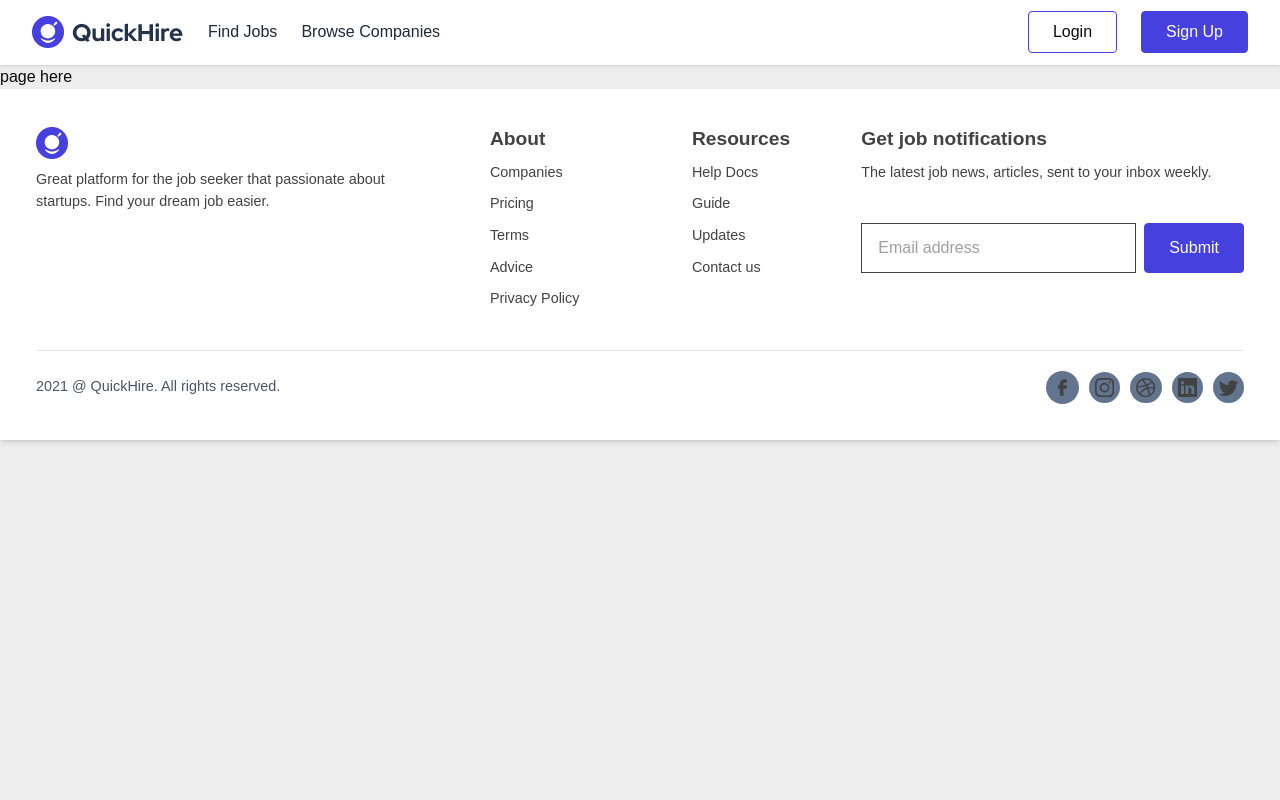
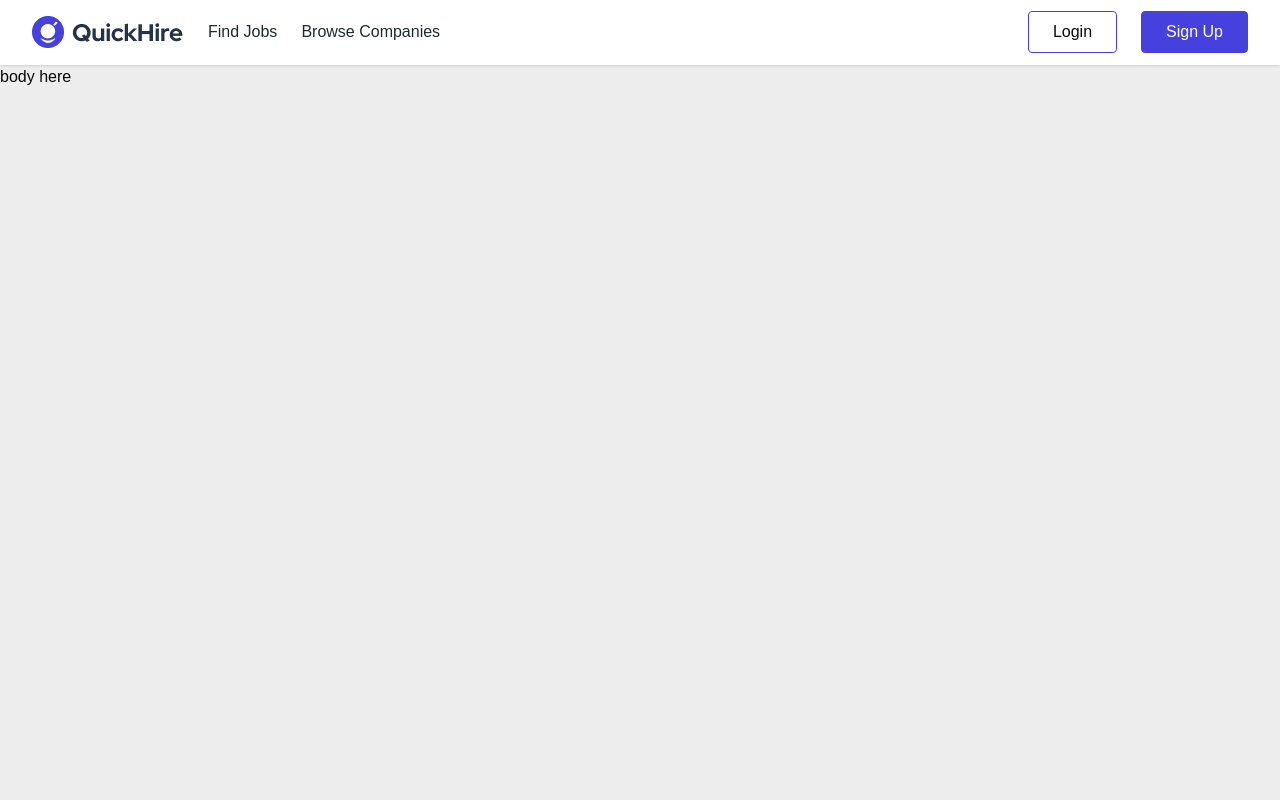
Before and after one commit to Marg0n/QuickHire, a Next.js app: page / in a window 1280 px wide. Shown: the top 800 px of the page. Built offline with nearby package versions, Linux system fonts and the light colour scheme.

Commit message:
Add: Added landing Body component.

```diff
--- a/src/app/(CommonLayout)/page.tsx
+++ b/src/app/(CommonLayout)/page.tsx
@@ -1,3 +1,4 @@
+import Body from "@/components/landing/Body";
 import Footer from "@/components/shared/Footer";
 import Navbar from "@/components/shared/Navbar";
 
@@ -11,7 +12,7 @@ const LandingPage = () => {
     return (
         <div className="">
             <Navbar/>
-            page here
+            <Body/>
             <Footer/>
         </div>
     );
--- /dev/null
+++ b/src/components/landing/Body.tsx
@@ -0,0 +1,11 @@
+import React from 'react';
+
+const Body = () => {
+    return (
+        <div className='min-h-screen'>
+            body here
+        </div>
+    );
+};
+
+export default Body;
```
